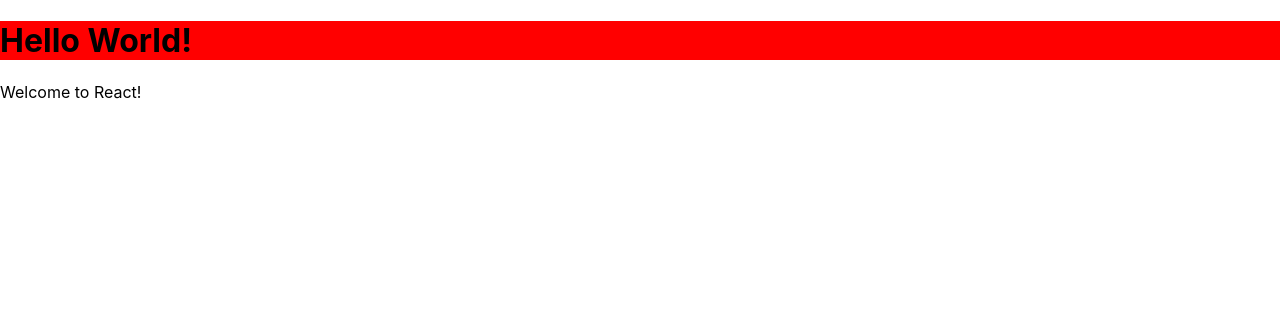
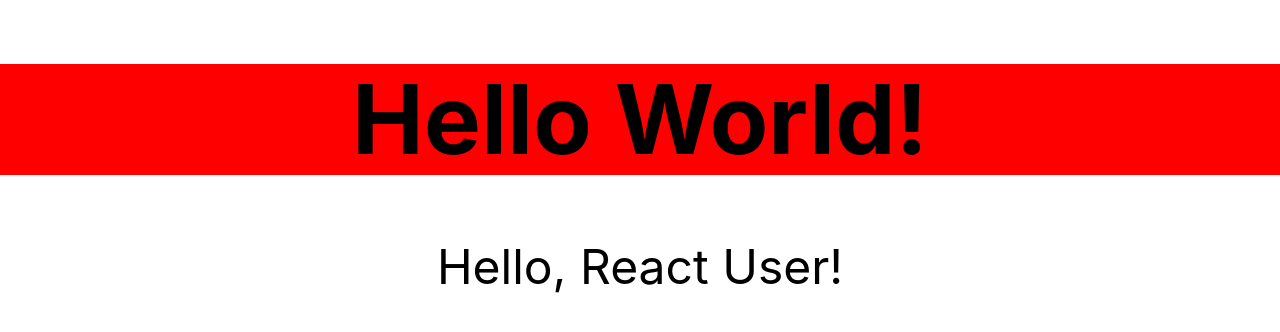
Before and after one commit to ovidiusf/robobook, a React (Create React App) app: page / in a window 1280 px wide. Shown: the top 332 px of the page. Built offline with nearby package versions, Linux system fonts and the light colour scheme.

Commit message:
testing props and converting the class Hello to a function

```diff
--- a/src/Hello.js
+++ b/src/Hello.js
@@ -1,15 +1,14 @@
 import React, { Component } from 'react';
 import './Hello.css';
 
-class Hello extends Component {
-    render() {
-        return (
-            <div>
-                <h1>Hello World!</h1>
-                <p>Welcome to React!</p>
-            </div>
-        );
-    }
+const Hello = (props) => {
+    return (
+        <div className='f1 tc'>
+            <h1>Hello World!</h1>
+            <p>{props.greeting}</p>
+        </div>
+    );
 }
 
+
 export default Hello;
--- a/src/index.js
+++ b/src/index.js
@@ -4,10 +4,11 @@ import './index.css';
 // import App from './App';
 import Hello from './Hello'
 import * as serviceWorker from './serviceWorker';
+import 'tachyons';
 
 // ReactDOM.render(<App />, document.getElementById('root'));
 
-ReactDOM.render(<Hello />, document.getElementById('root'));
+ReactDOM.render(<Hello greeting={'Hello, React User!'}/>, document.getElementById('root'));
 
 // If you want your app to work offline and load faster, you can change
 // unregister() to register() below. Note this comes with some pitfalls.
```
